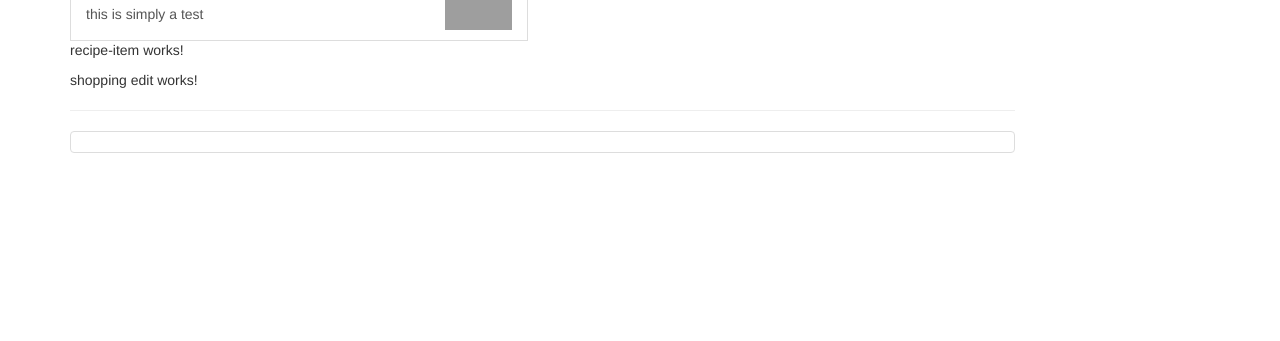
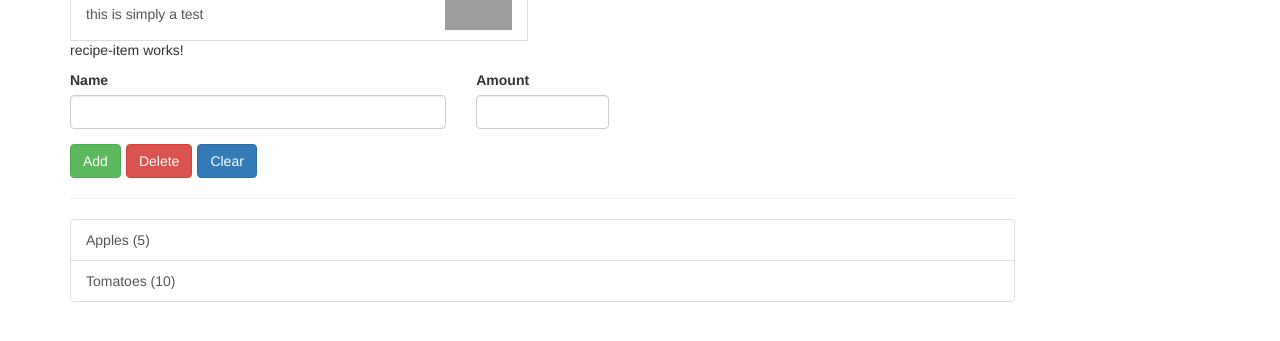
Before and after one commit to miteshmistry07/angularCourseProject, an Angular app: page / in a window 1280 px wide. Shown: the part 249-590 px from the top of the page. Built offline with nearby package versions, Linux system fonts and the light colour scheme; grey boxes are pictures that could not be loaded.

Commit message:
completed the course project basics sections

```diff
--- a/src/app/shopping-list/shopping-edit/shopping-edit.component.html
+++ b/src/app/shopping-list/shopping-edit/shopping-edit.component.html
@@ -1 +1,23 @@
-<p>shopping edit works!</p>
+<div class="row">
+    <div class="col-xs-12">
+        <form>
+            <div class="row">
+                <div class="col-sm-5 form-group">
+                    <label for="name">Name</label>
+                    <input type="text" id="name" class="form-control">
+                </div>
+                <div class="col-sm-2 form-group">
+                    <label for="amount">Amount</label>
+                    <input type="number" id="amount" class="form-control">
+                </div>
+            </div>
+            <div class="row">
+                <div class="col-xs-12 btn-toolbar">
+                    <button class="btn btn-success" type="submit">Add</button>
+                    <button class="btn btn-danger" type="button">Delete</button>
+                    <button class="btn btn-primary" type="button">Clear</button>
+                </div>
+            </div>
+        </form>
+    </div>
+</div>
--- a/src/app/shopping-list/shopping-list.component.html
+++ b/src/app/shopping-list/shopping-list.component.html
@@ -3,7 +3,10 @@
     <app-shopping-edit></app-shopping-edit>
     <hr>
     <ul class="list-group">
-      <a class="list-group-item" style="cursor: pointer"></a>
+      <a class="list-group-item"
+      style="cursor: pointer"
+      *ngFor="let ingredient of ingredients">
+      {{ ingredient.name }} ({{ingredient.amount}})</a>
     </ul>
   </div>
 </div>
--- a/src/app/shopping-list/shopping-list.component.ts
+++ b/src/app/shopping-list/shopping-list.component.ts
@@ -1,4 +1,5 @@
 import { Component, OnInit } from '@angular/core';
+import { Ingredient } from '../shared/ingredient.model';
 
 @Component({
   selector: 'app-shopping-list',
@@ -7,7 +8,10 @@
 })
 export class ShoppingListComponent implements OnInit {
 
-  ingredients = [];
+  ingredients: Ingredient[] = [
+    new Ingredient('Apples', 5),
+    new Ingredient('Tomatoes', 10)
+  ];
 
   constructor() { }
 
```
